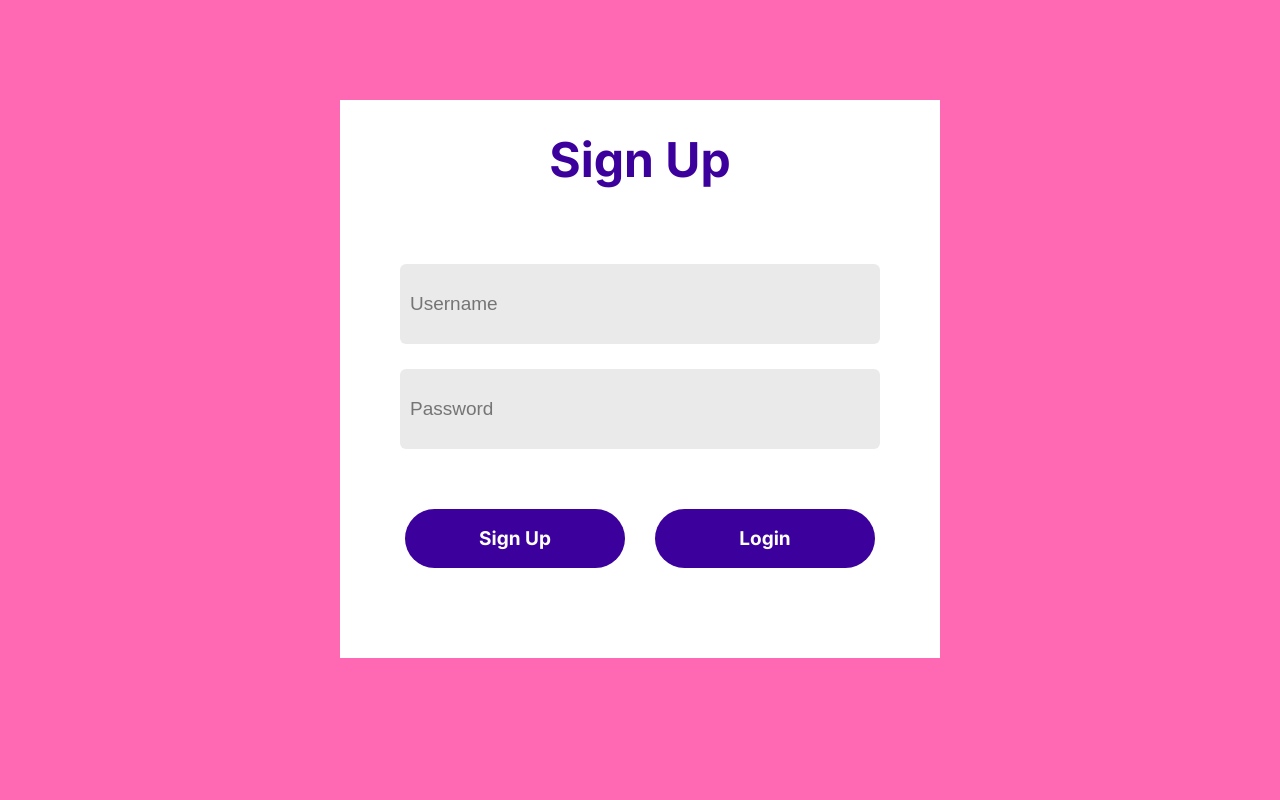
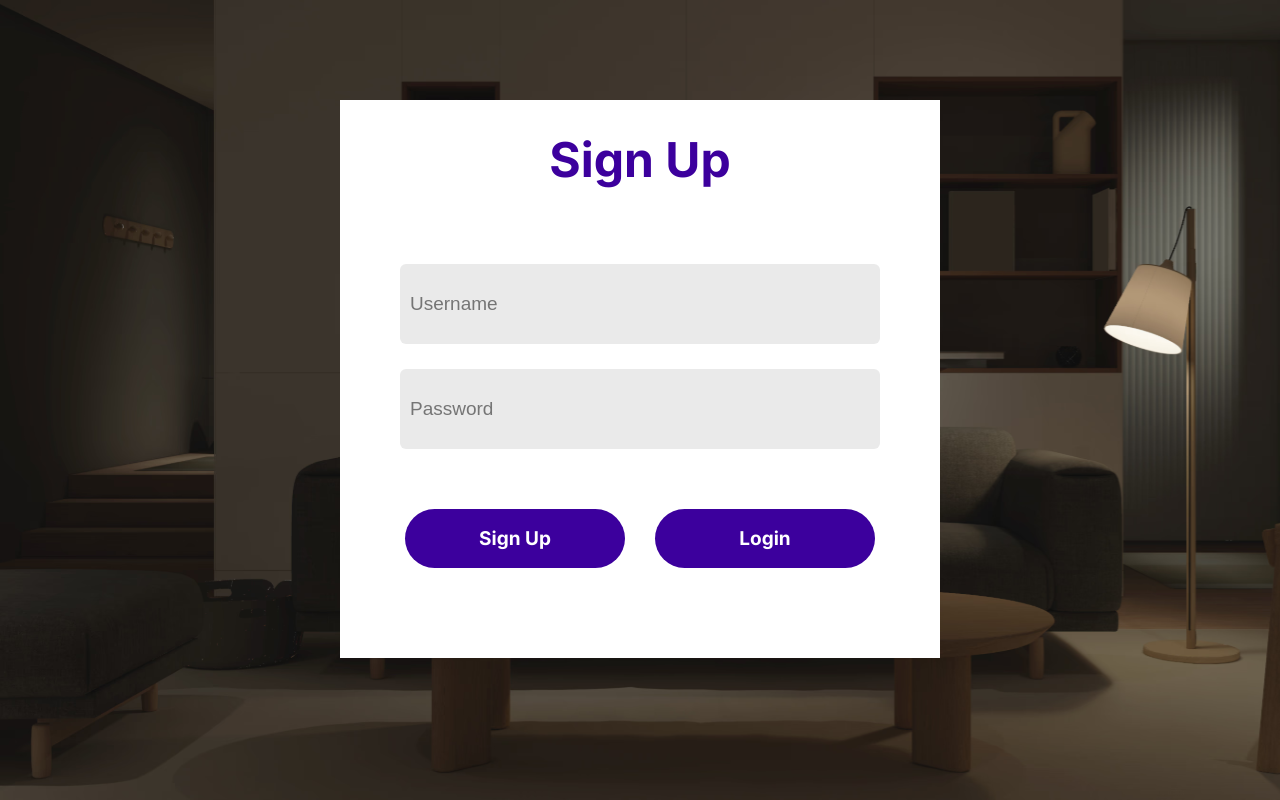
Before and after one commit to Jakub768/2030-Smart-Home-App, a React (Vite) app in the folder my-react-app/: page / in a window 1280 px wide. Built offline with nearby package versions, Linux system fonts and the light colour scheme.

Commit message:
added background picture

```diff
--- a/my-react-app/src/App.css
+++ b/my-react-app/src/App.css
@@ -1,7 +1,9 @@
 @import url('https://fonts.googleapis.com/css2?family=Inter:wght@400;500;600;700&display=swap');
 
 .App {
-  background-color: hotpink ; /* testing opacity */
+  /* background-color: hotpink ; /* testing opacity */
+  background-image: url('livingroom.svg');
+  background-size: cover;
   height: 100vh;
   width: 100%;
   position: fixed; /* keep the page content in place */
```
Also changed, not shown: my-react-app/src/livingroom.svg (added), 1 other file (tests, documents, lock files or other folders).
